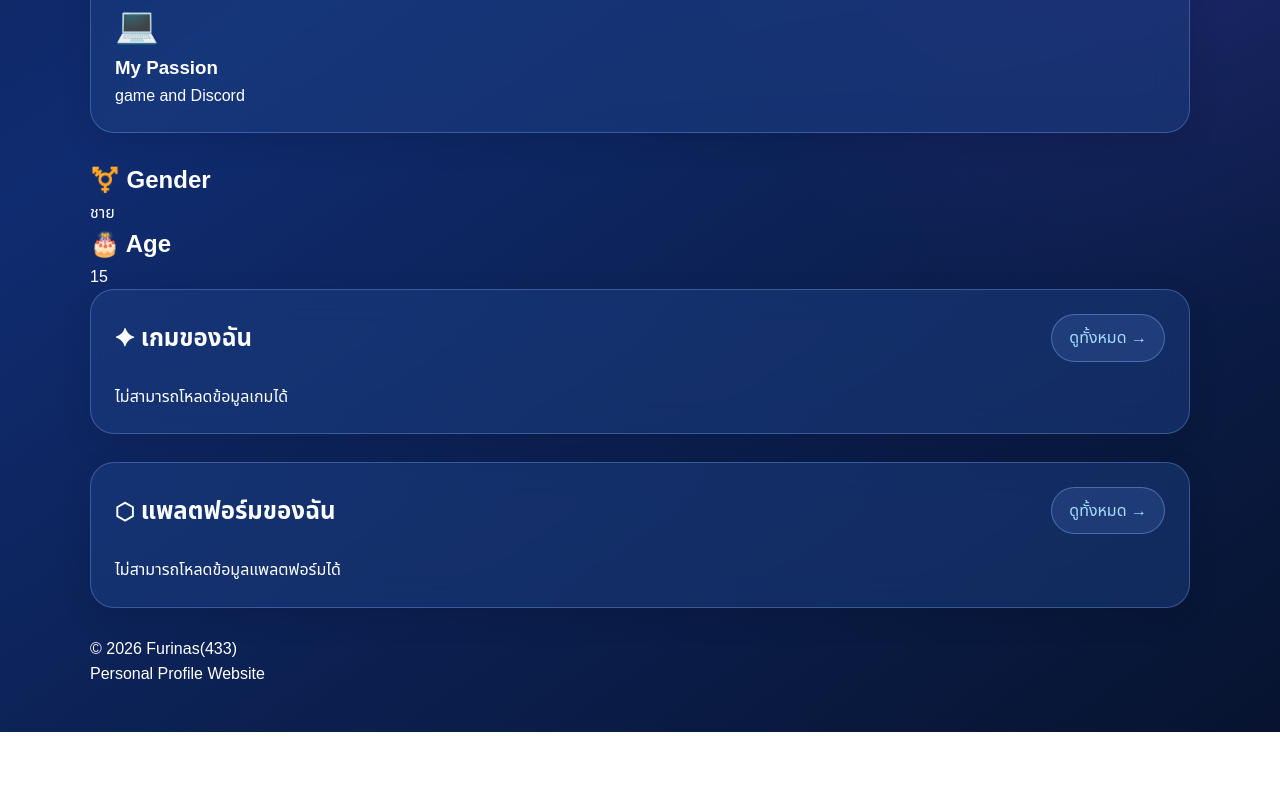
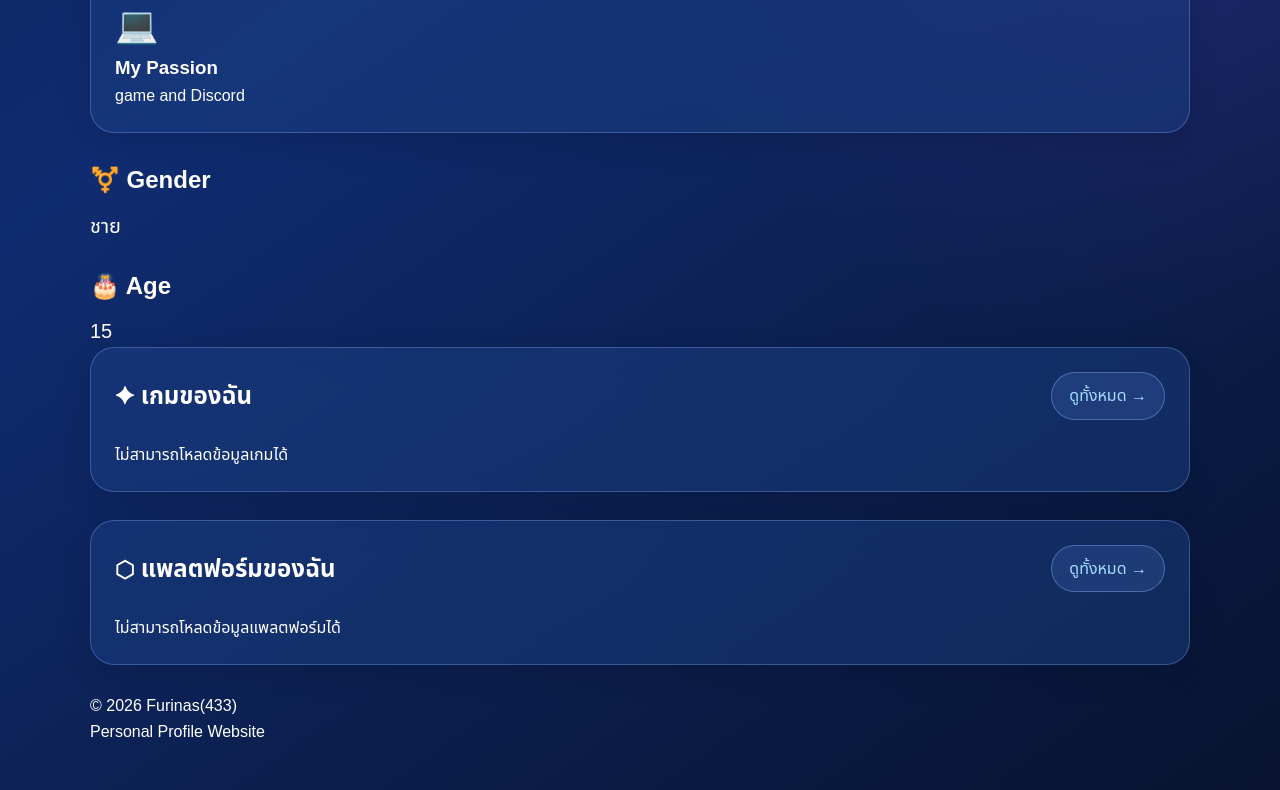
Before and after one commit to phirawong3875-cyber/Gg, a plain HTML site: page index.html in a window 1280 px wide. Shown: the part 947-1737 px from the top of the page. Before the commit the page ends 1679 px from the top, so only its background shows below. Drawn offline with Linux system fonts and the light colour scheme.

Commit message:
Update style.css

```diff
--- a/style.css
+++ b/style.css
@@ -783,3 +783,16 @@ img {
     transition-duration: 0.01ms !important;
   }
 }
+.profile-item {
+    margin-top: 25px;
+}
+
+.profile-item h2 {
+    font-size: 24px;
+    margin-bottom: 10px;
+}
+
+.profile-item p {
+    font-size: 20px;
+    margin: 0;
+}
```
